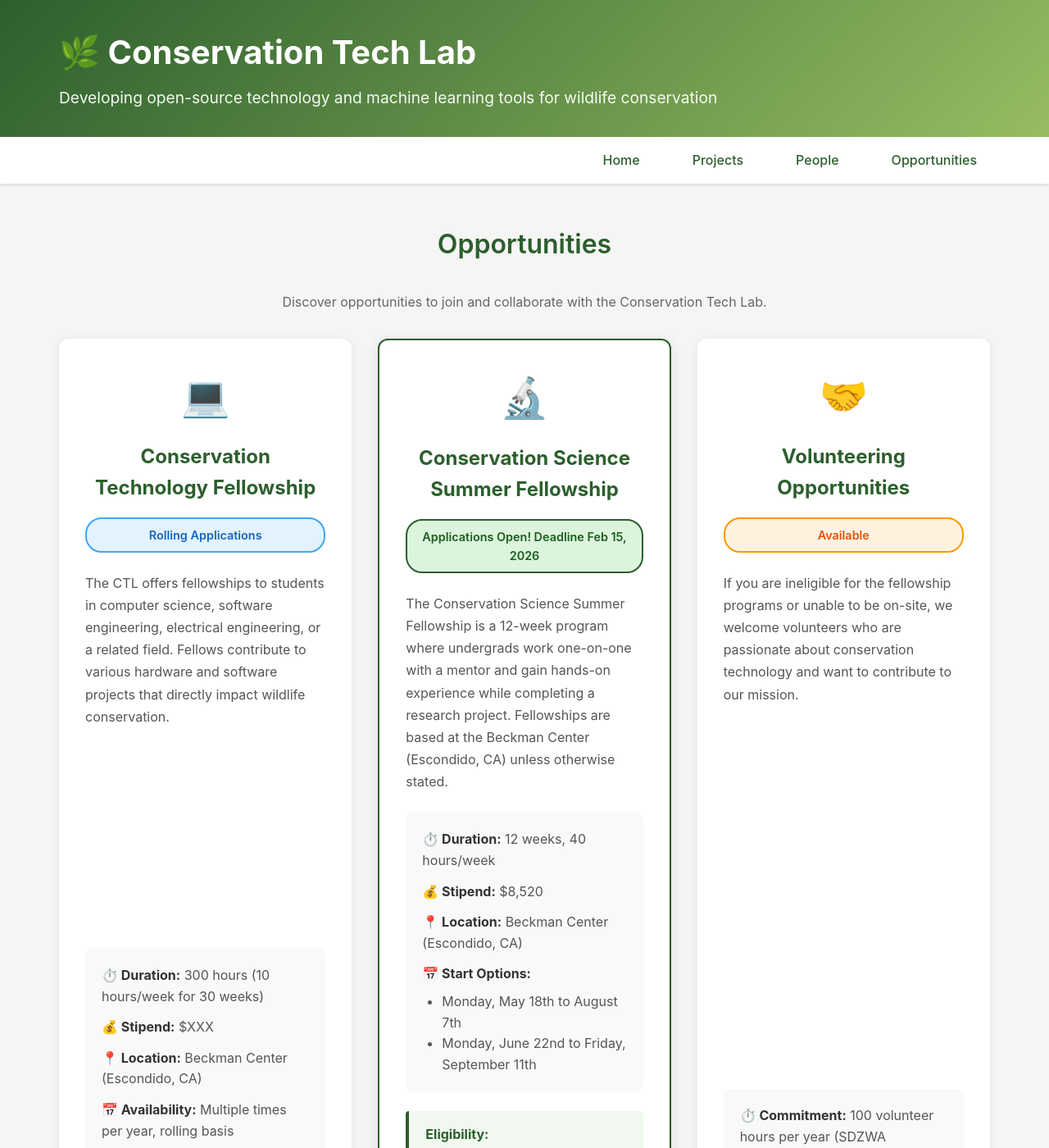
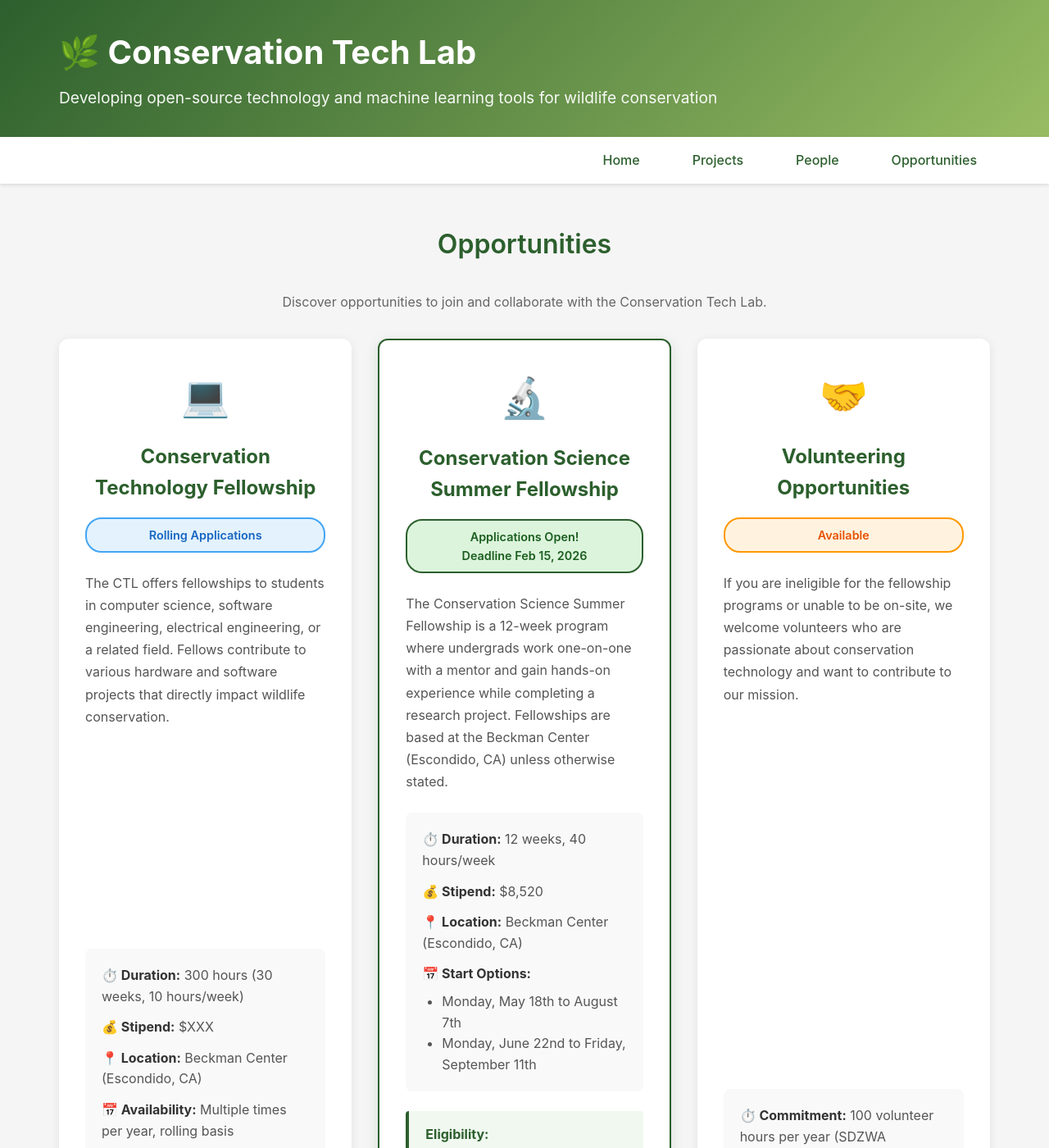
Before and after one commit to conservationtechlab/conservationtechlab.github.io, a Jekyll site: the page built from opportunities.md, in a window 1280 px wide and 1400 px high. Shown: the whole window at 82% size. Built offline with Jekyll 4.4.1, drawn with Linux system fonts in a browser that asks for light colours.

```diff
--- a/opportunities.md
+++ b/opportunities.md
@@ -26,7 +26,7 @@ description: Join the Conservation Tech Lab
 
             <div class="opportunity-details">
                 <div class="detail-item">
-                    <strong>⏱️ Duration:</strong> 300 hours (10 hours/week for 30 weeks)
+                    <strong>⏱️ Duration:</strong> 300 hours (30 weeks, 10 hours/week)
                 </div>
                 <div class="detail-item">
                     <strong>💰 Stipend:</strong> $XXX
@@ -54,7 +54,8 @@ description: Join the Conservation Tech Lab
             <div class="opportunity-icon">🔬</div>
             <h3>Conservation Science Summer Fellowship</h3>
             <div class="opportunity-status status-open">
-                Applications Open! Deadline Feb 15, 2026
+                Applications Open!<br>
+                Deadline Feb 15, 2026
             </div>
 
             <p class="opportunity-description">
```
Also changed, not shown: _data/people.yml (+32 -9 lines).
